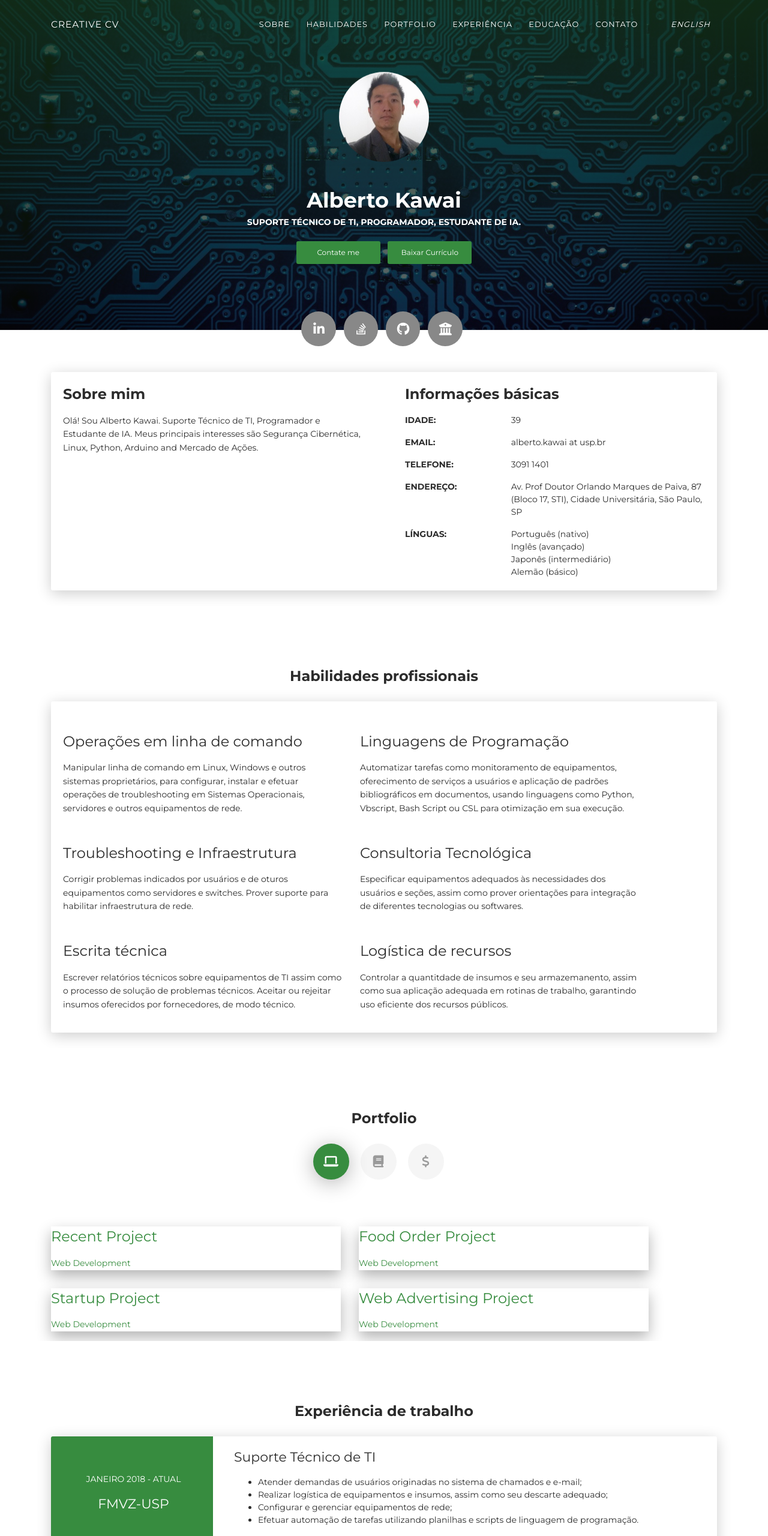
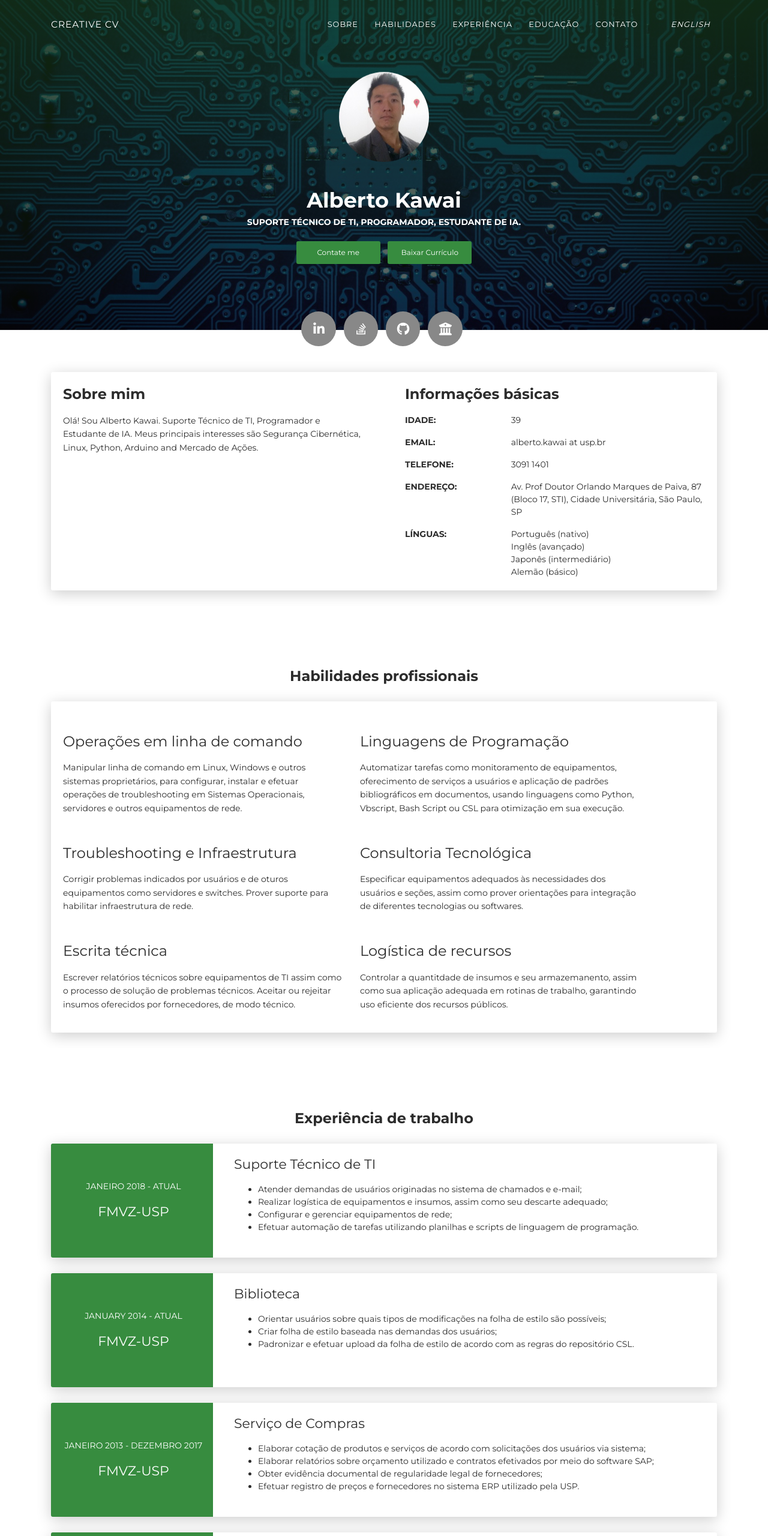
Before and after one commit to amkawai/amkawai.github.io, a plain HTML site: page index.html in a window 1280 px wide. Shown: the top 2560 px of the page at 60% size. Drawn offline with Linux system fonts and the light colour scheme.

Commit message:
Remover trecho do portfolio

```diff
--- a/index.html
+++ b/index.html
@@ -31,7 +31,7 @@
               <ul class="navbar-nav">
                 <li class="nav-item"><a class="nav-link smooth-scroll" href="#about">Sobre</a></li>
                 <li class="nav-item"><a class="nav-link smooth-scroll" href="#skill">Habilidades</a></li>
-                <li class="nav-item"><a class="nav-link smooth-scroll" href="#portfolio">Portfolio</a></li>
+<!--                <li class="nav-item"><a class="nav-link smooth-scroll" href="#portfolio">Portfolio</a></li> -->
                 <li class="nav-item"><a class="nav-link smooth-scroll" href="#experience">Experiência</a></li>
                 <li class="nav-item"><a class="nav-link smooth-scroll" href="#education">Educação</a></li>
                 <li class="nav-item"><a class="nav-link smooth-scroll" href="#contact">Contato</a></li>
@@ -153,7 +153,7 @@
 </div>
 
 
-<div class="section" id="portfolio">
+<!-- <div class="section" id="portfolio">
   <div class="container">
     <div class="row">
       <div class="col-md-6 ml-auto mr-auto">
@@ -173,14 +173,14 @@
           <div class="row">
             <div class="col-md-6">
               <div class="cc-porfolio-image img-raised" data-aos="fade-up" data-aos-anchor-placement="top-bottom"><a href="#web-development">
-                  <!-- <figure class="cc-effect"><img src="images/project-1.jpg" alt="Image"/> -->
+                  <!-- <figure class="cc-effect"><img src="images/project-1.jpg" alt="Image"/>
                     <figcaption>
                       <div class="h4">Recent Project</div>
                       <p>Web Development</p>
                     </figcaption>
                   </figure></a></div>
               <div class="cc-porfolio-image img-raised" data-aos="fade-up" data-aos-anchor-placement="top-bottom"><a href="#web-development">
-                  <!-- <figure class="cc-effect"><img src="images/project-2.jpg" alt="Image"/> -->
+                  <!-- <figure class="cc-effect"><img src="images/project-2.jpg" alt="Image"/>
                     <figcaption>
                       <div class="h4">Startup Project</div>
                       <p>Web Development</p>
@@ -189,14 +189,14 @@
             </div>
             <div class="col-md-6">
               <div class="cc-porfolio-image img-raised" data-aos="fade-up" data-aos-anchor-placement="top-bottom"><a href="#web-development">
-                  <!-- <figure class="cc-effect"><img src="images/project-3.jpg" alt="Image"/> -->
+                  <!-- <figure class="cc-effect"><img src="images/project-3.jpg" alt="Image"/>
                     <figcaption>
                       <div class="h4">Food Order Project</div>
                       <p>Web Development</p>
                     </figcaption>
                   </figure></a></div>
               <div class="cc-porfolio-image img-raised" data-aos="fade-up" data-aos-anchor-placement="top-bottom"><a href="#web-development">
-                  <!-- <figure class="cc-effect"><img src="images/project-4.jpg" alt="Image"/> -->
+                  <!-- <figure class="cc-effect"><img src="images/project-4.jpg" alt="Image"/>
                     <figcaption>
                       <div class="h4">Web Advertising Project</div>
                       <p>Web Development</p>
@@ -211,14 +211,14 @@
           <div class="row">
             <div class="col-md-6">
               <div class="cc-porfolio-image img-raised" data-aos="fade-up" data-aos-anchor-placement="top-bottom"><a href="#graphic-design">
-                  <!-- <figure class="cc-effect"><img src="images/graphic-design-1.jpg" alt="Image"/> -->
+                  <!-- <figure class="cc-effect"><img src="images/graphic-design-1.jpg" alt="Image"/>
                     <figcaption>
                       <div class="h4">Triangle Pattern</div>
                       <p>Graphic Design</p>
                     </figcaption>
                   </figure></a></div>
               <div class="cc-porfolio-image img-raised" data-aos="fade-up" data-aos-anchor-placement="top-bottom"><a href="#graphic-design">
-                  <!-- <figure class="cc-effect"><img src="images/graphic-design-2.jpg" alt="Image"/> -->
+                  <!-- <figure class="cc-effect"><img src="images/graphic-design-2.jpg" alt="Image"/>
                     <figcaption>
                       <div class="h4">Abstract Umbrella</div>
                       <p>Graphic Design</p>
@@ -227,14 +227,14 @@
             </div>
             <div class="col-md-6">
               <div class="cc-porfolio-image img-raised" data-aos="fade-up" data-aos-anchor-placement="top-bottom"><a href="#graphic-design">
-                  <!-- <figure class="cc-effect"><img src="images/graphic-design-3.jpg" alt="Image"/> -->
+                  <!-- <figure class="cc-effect"><img src="images/graphic-design-3.jpg" alt="Image"/>
                     <figcaption>
                       <div class="h4">Cube Surface Texture</div>
                       <p>Graphic Design</p>
                     </figcaption>
                   </figure></a></div>
               <div class="cc-porfolio-image img-raised" data-aos="fade-up" data-aos-anchor-placement="top-bottom"><a href="#graphic-design">
-                  <!-- <figure class="cc-effect"><img src="images/graphic-design-4.jpg" alt="Image"/> -->
+                  <!-- <figure class="cc-effect"><img src="images/graphic-design-4.jpg" alt="Image"/>
                     <figcaption>
                       <div class="h4">Abstract Line</div>
                       <p>Graphic Design</p>
@@ -249,14 +249,14 @@
           <div class="row">
             <div class="col-md-6">
               <div class="cc-porfolio-image img-raised" data-aos="fade-up" data-aos-anchor-placement="top-bottom"><a href="#Photography">
-                  <!-- <figure class="cc-effect"><img src="images/photography-1.jpg" alt="Image"/> -->
+                  <!-- <figure class="cc-effect"><img src="images/photography-1.jpg" alt="Image"/>
                     <figcaption>
                       <div class="h4">Photoshoot</div>
                       <p>Photography</p>
                     </figcaption>
                   </figure></a></div>
               <div class="cc-porfolio-image img-raised" data-aos="fade-up" data-aos-anchor-placement="top-bottom"><a href="#Photography">
-                  <!-- <figure class="cc-effect"><img src="images/photography-3.jpg" alt="Image"/> -->
+                  <!-- <figure class="cc-effect"><img src="images/photography-3.jpg" alt="Image"/>
                     <figcaption>
                       <div class="h4">Wedding Photoshoot</div>
                       <p>Photography</p>
@@ -265,14 +265,14 @@
             </div>
             <div class="col-md-6">
               <div class="cc-porfolio-image img-raised" data-aos="fade-up" data-aos-anchor-placement="top-bottom"><a href="#Photography">
-                  <!-- <figure class="cc-effect"><img src="images/photography-2.jpg" alt="Image"/> -->
+                  <!-- <figure class="cc-effect"><img src="images/photography-2.jpg" alt="Image"/>
                     <figcaption>
                       <div class="h4">Beach Photoshoot</div>
                       <p>Photography</p>
                     </figcaption>
                   </figure></a></div>
               <div class="cc-porfolio-image img-raised" data-aos="fade-up" data-aos-anchor-placement="top-bottom"><a href="#Photography">
-                  <!-- <figure class="cc-effect"><img src="images/photography-4.jpg" alt="Image"/> -->
+                  <!-- <figure class="cc-effect"><img src="images/photography-4.jpg" alt="Image"/>
                     <figcaption>
                       <div class="h4">Nature Photoshoot</div>
                       <p>Photography</p>
@@ -285,7 +285,7 @@
     </div>
   </div>
 </div>
-
+-->
 
 <div class="section" id="experience">
   <div class="container cc-experience">
```
